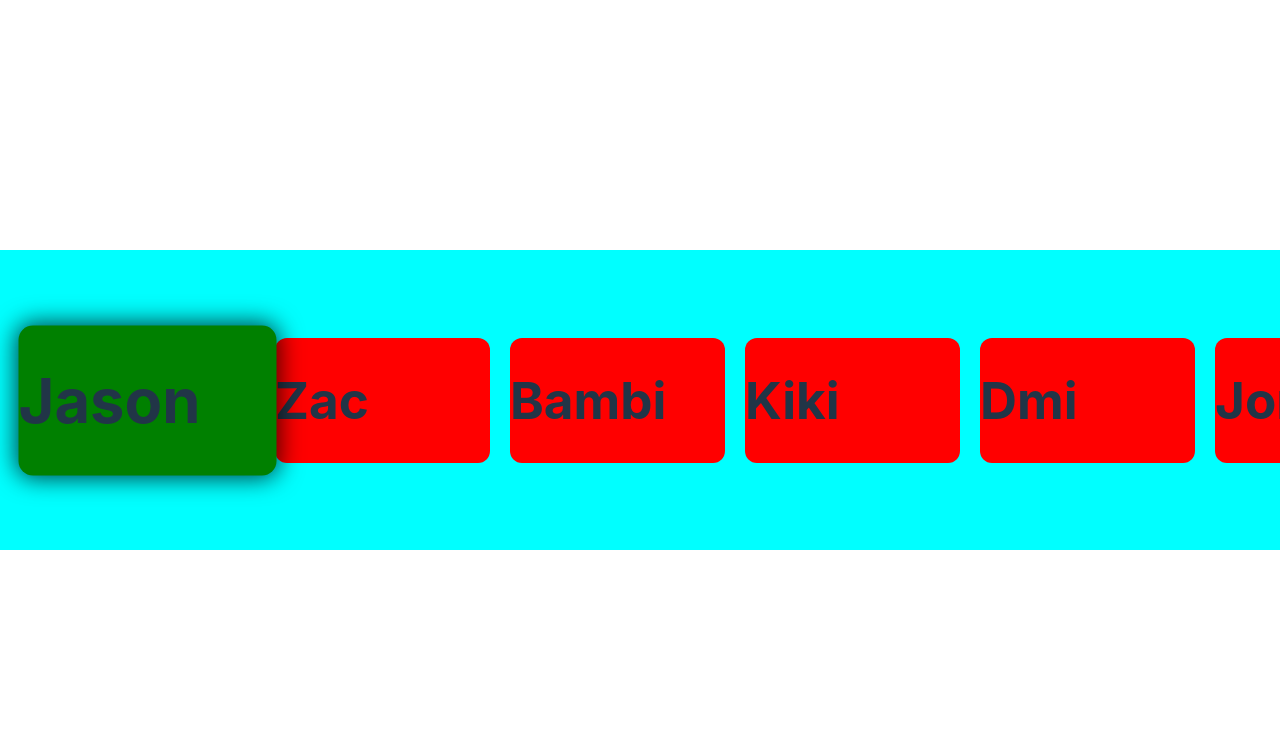
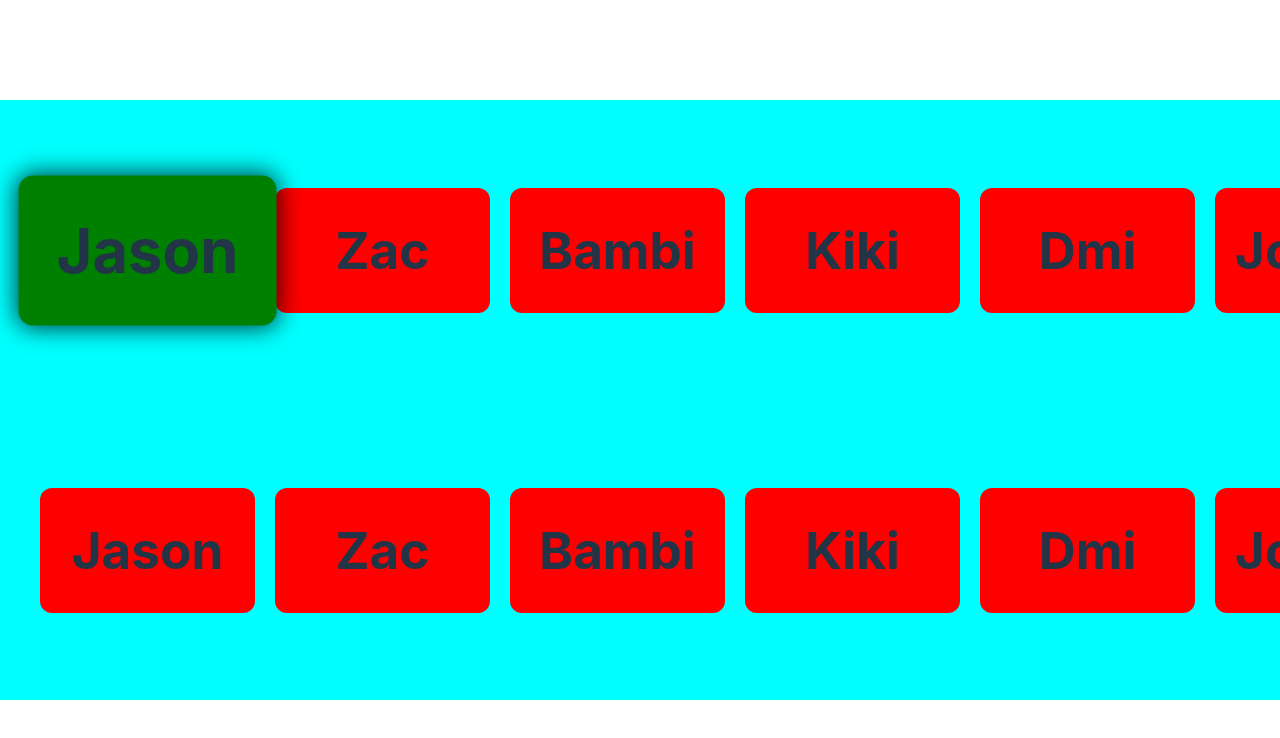
Before and after one commit to SantiagoCuevas/pokeflix, a React (Vite) app: page / in a window 1280 px wide. Shown: the top 738 px of the page. Built offline with nearby package versions, Linux system fonts and the light colour scheme.

Commit message:
wire up navigation to UI

```diff
--- a/src/App.tsx
+++ b/src/App.tsx
@@ -1,7 +1,19 @@
 import "./App.css";
 import { ScrollList } from "./components/ScrollList/ScrollList";
+import { useGridManager } from "./hooks/useGridManager/useGridManager";
+import { useKeys } from "./hooks/useKeys/useKeys";
+import { Keys } from "./types/Keys";
 
 function App() {
+  const {
+    yIndex,
+    xIndex,
+    moveRight,
+    moveLeft,
+    moveUp,
+    moveDown,
+    setScrollCount,
+  } = useGridManager();
   const arr = [
     { title: "Jason" },
     { title: "Zac" },
@@ -15,10 +27,37 @@ function App() {
     { title: "Henry" },
     { title: "Jesus" },
   ];
-
+  const lists = [arr, arr];
+  useKeys({
+    handlers: {
+      [Keys.UP]: () => {
+        moveUp();
+      },
+      [Keys.DOWN]: () => {
+        moveDown({
+          maxIndex: lists.length - 1,
+        });
+      },
+    },
+  });
   return (
     <>
-      <ScrollList list={arr} circular={true} />
+      <div>
+        {lists.map((list, i) => (
+          <ScrollList
+            key={i}
+            list={list}
+            focused={i === yIndex}
+            xIndex={xIndex}
+            yIndex={i}
+            itemWidth={215}
+            gapSize={20}
+            moveRight={moveRight}
+            moveLeft={moveLeft}
+            setScrollCount={setScrollCount}
+          />
+        ))}
+      </div>
     </>
   );
 }
--- a/src/components/ScrollList/ScrollItem.tsx
+++ b/src/components/ScrollList/ScrollItem.tsx
@@ -1,18 +1,56 @@
 import { useEffect, useRef } from "react";
+import { useWindowSize } from "../../hooks/useWindowSize/useWindowSize";
 
 export interface ScrollItemProps {
   title: string;
+  yIndex: number;
   focused?: boolean;
+  scroll: (reverse: boolean) => void;
 }
 
 export const ScrollItem = (props: ScrollItemProps) => {
-  const { title, focused = false } = props;
+  const { title, focused = false, yIndex, scroll } = props;
   const ref = useRef<null | HTMLDivElement>(null);
+  const scrollStartedRef = useRef(false);
+  const { width: windowWidth } = useWindowSize();
 
   useEffect(() => {
     if (focused) {
-      ref.current?.scrollIntoView();
+      const observer = new IntersectionObserver(
+        (entries) => {
+          entries.forEach((entry) => {
+            if (!entry.isIntersecting && focused) {
+              const { boundingClientRect } = entry;
+              if (boundingClientRect.right > windowWidth) {
+                if (!scrollStartedRef.current) {
+                  scroll(false);
+                }
+              } else if (focused) {
+                if (!scrollStartedRef.current) {
+                  scroll(true);
+                }
+              }
+              scrollStartedRef.current = true;
+            }
+          });
+        },
+        { root: null, rootMargin: "0px", threshold: 1.0 }
+      );
+
+      if (ref.current) {
+        observer.observe(ref.current);
+      }
+
+      return () => {
+        if (ref.current) {
+          observer.unobserve(ref.current);
+        }
+      };
     }
+  }, [focused, scroll, windowWidth, yIndex]);
+
+  useEffect(() => {
+    scrollStartedRef.current = false;
   }, [focused]);
 
   return (
--- a/src/components/ScrollList/ScrollList.css
+++ b/src/components/ScrollList/ScrollList.css
@@ -1,9 +1,9 @@
 .scroll-list {
   display: flex;
   flex-direction: row;
+  gap: 20px;
   height: 300px;
   width: 100vw;
-  gap: 20px;
   background-color: aqua;
   align-items: center;
   scrollbar-width: none;
@@ -29,6 +29,9 @@
   height: 125px;
   transition: transform 0.25s linear;
   border-radius: 12px;
+  display: flex;
+  justify-content: center;
+  align-items: center;
 }
 
 .scroll-item[data-focused="true"] {
--- a/src/components/ScrollList/ScrollList.tsx
+++ b/src/components/ScrollList/ScrollList.tsx
@@ -1,55 +1,82 @@
-import { useCallback, useEffect, useState } from "react";
 import { ScrollItem } from "./ScrollItem";
 import "./ScrollList.css";
 import { Keys } from "../../types/Keys";
+import { NavigationOptions } from "../../hooks/useGridManager/useGridManager";
+import { useKeys } from "../../hooks/useKeys/useKeys";
+import { useRef } from "react";
 
 interface ScrollListProps {
   list: { title: string }[];
+  xIndex: number;
+  yIndex: number;
+  itemWidth: number;
+  gapSize: number;
+  moveRight: (navOptions: NavigationOptions) => void;
+  moveLeft: (navOptions: NavigationOptions) => void;
+  setScrollCount: (targetIndex: number, count: number) => void;
+  focused?: boolean;
   circular?: boolean;
 }
 
-const incMap: { [key: number]: number | undefined } = {
-  [Keys.LEFT]: -1,
-  [Keys.RIGHT]: 1,
-};
+export const ScrollList = (props: ScrollListProps) => {
+  const {
+    list,
+    focused = false,
+    xIndex,
+    yIndex,
+    itemWidth,
+    gapSize,
+    moveRight,
+    moveLeft,
+    setScrollCount,
+  } = props;
+  const scrollCountRef = useRef(0);
+  const scrollDivRef = useRef<null | HTMLDivElement>(null);
+  useKeys({
+    handlers: {
+      [Keys.LEFT]: () => {
+        moveLeft({
+          maxIndex: list.length - 1,
+        });
+      },
+      [Keys.RIGHT]: () => {
+        moveRight({
+          maxIndex: list.length - 1,
+        });
+      },
+    },
+  });
 
-export const ScrollList = (props: ScrollListProps) => {
-  const { list, circular = false } = props;
-  const [activeIndex, setActiveIndex] = useState(0);
+  const scroll = (reverse: boolean = false) => {
+    if (!scrollDivRef.current) {
+      return;
+    }
 
-  const handleKeyDown = useCallback(
-    (e: KeyboardEvent) => {
-      const inc = incMap[e.keyCode];
-      if (inc === undefined) {
-        return;
-      }
+    const div = scrollDivRef.current;
+    const newCount = scrollCountRef.current + (reverse ? -1 : 1);
 
-      const result = activeIndex + inc;
-      const newIndex = circular
-        ? ((result % list.length) + list.length) % list.length
-        : activeIndex;
+    if (newCount >= 0 && newCount < list.length) {
+      scrollCountRef.current = newCount;
+      setScrollCount(yIndex, newCount);
+    }
 
-      setActiveIndex(newIndex);
-    },
-    [activeIndex, list.length, circular]
-  );
-
-  useEffect(() => {
-    document.addEventListener("keydown", handleKeyDown);
-    return () => {
-      document.removeEventListener("keydown", handleKeyDown);
-    };
-  }, [handleKeyDown]);
+    div.scrollBy({
+      left: reverse ? -(itemWidth + gapSize) : itemWidth + gapSize,
+    });
+  };
 
   return (
-    <div className="scroll-list">
+    <div className="scroll-list" ref={scrollDivRef}>
       {list.map((item, i) => (
         <ScrollItem
-          key={item.title}
+          scroll={scroll}
+          key={`${yIndex}-${item.title}`}
           title={item.title}
-          focused={activeIndex === i}
+          focused={focused && xIndex === i}
+          yIndex={yIndex}
         />
       ))}
+      <div style={{ minWidth: 60, height: 200 }} />
     </div>
   );
 };
--- a/src/hooks/useGridManager/useGridManager.ts
+++ b/src/hooks/useGridManager/useGridManager.ts
@@ -1,7 +1,7 @@
 import { useRef, useState } from "react";
 import { WrapBehavior } from "../../types/WrapBehavior";
 
-interface NavigationOptions {
+export interface NavigationOptions {
   maxIndex?: number;
   wrapBehavior?: WrapBehavior;
 }
@@ -63,8 +63,8 @@ export const useGridManager = () => {
       setYIndex(yIndex + 1);
       const fromScrollCount = scrollCacheRef.current[yIndex] || 0;
       const toScrollCount = scrollCacheRef.current[nextYIndex] || 0;
-
-      setXIndex(xIndex - fromScrollCount + toScrollCount);
+      const result = xIndex - fromScrollCount + toScrollCount;
+      setXIndex(result);
     }
   };
 
--- /dev/null
+++ b/src/hooks/useKeys/useKeys.ts
@@ -0,0 +1,29 @@
+import { useCallback, useEffect } from "react";
+
+type KeyHandlers = { [keyCode: number]: () => void };
+
+interface UseKeysProps {
+  handlers: KeyHandlers;
+}
+
+export const useKeys = (props: UseKeysProps) => {
+  const { handlers } = props;
+
+  const handleKeyDown = useCallback(
+    (e: KeyboardEvent) => {
+      const handler = handlers[e.keyCode];
+      if (handler) {
+        e.preventDefault();
+        handler();
+      }
+    },
+    [handlers]
+  );
+
+  useEffect(() => {
+    document.addEventListener("keydown", handleKeyDown);
+    return () => {
+      document.removeEventListener("keydown", handleKeyDown);
+    };
+  }, [handleKeyDown]);
+};
--- a/src/types/Keys.ts
+++ b/src/types/Keys.ts
@@ -1,4 +1,6 @@
 export enum Keys {
   LEFT = 37,
+  UP = 38,
   RIGHT = 39,
+  DOWN = 40,
 }
```
